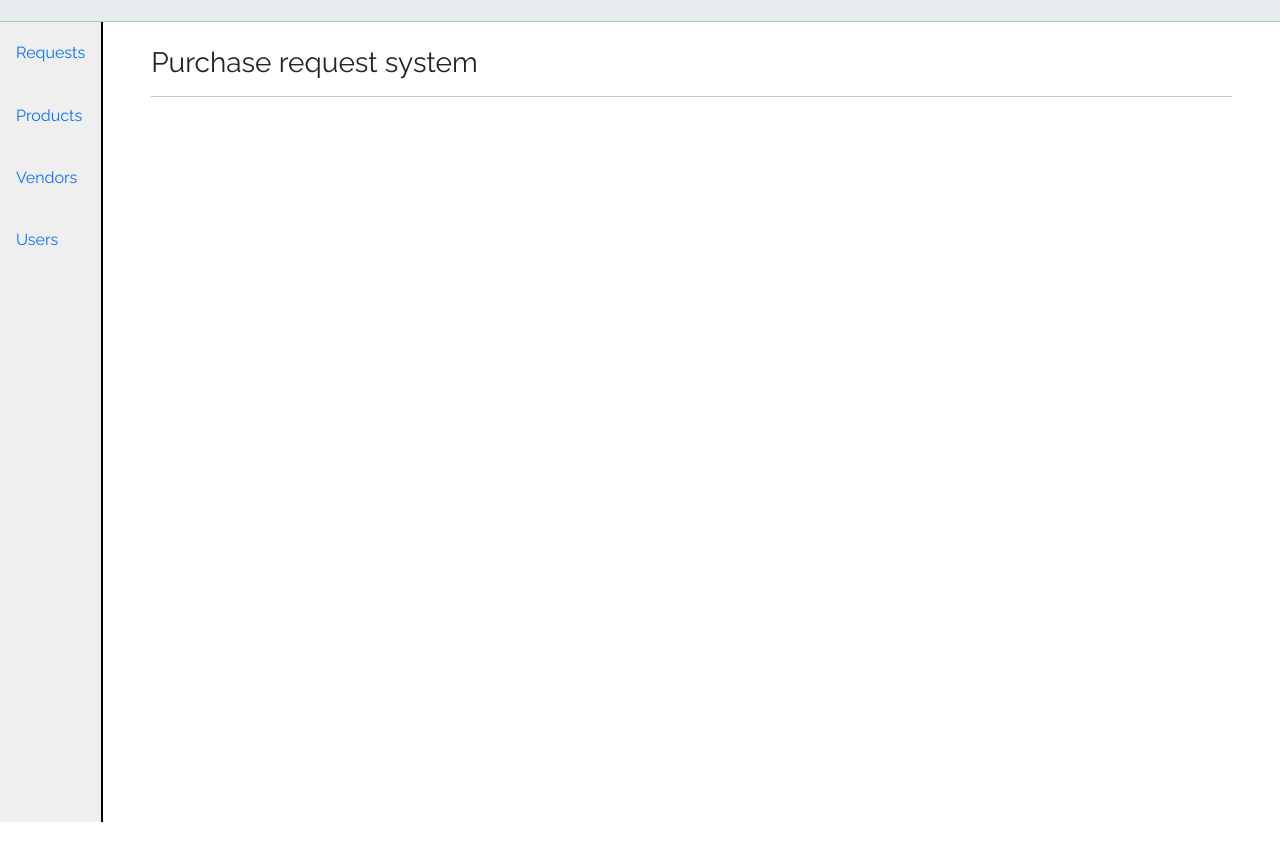
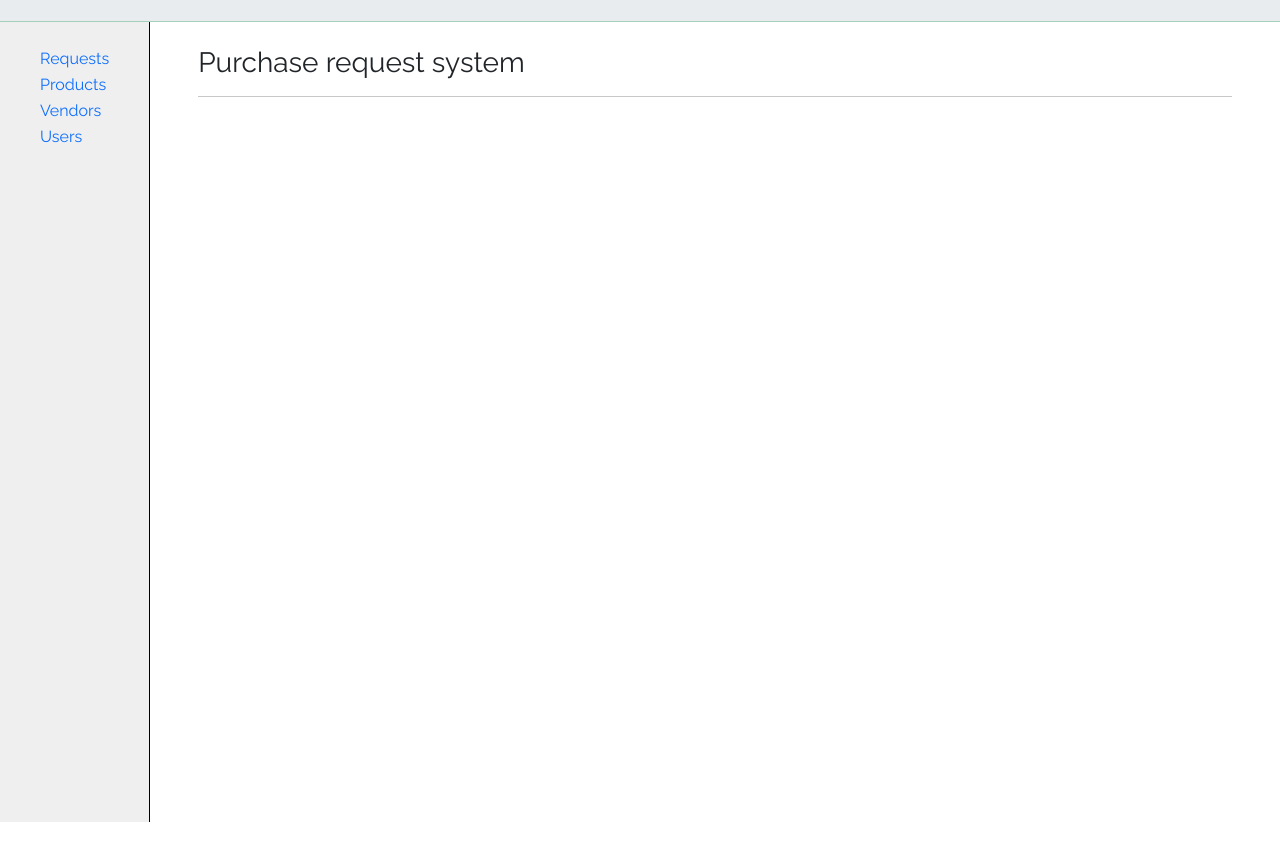
Before and after one commit to Jluncan/prs-capstone, a website: page index.html in a window 1280 px wide. Shown: the part 73-934 px from the top of the page. Drawn offline with nearby package versions, Linux system fonts and the light colour scheme.

Commit message:
fixed nav bar

```diff
--- a/css/style.css
+++ b/css/style.css
@@ -18,7 +18,7 @@ a {
   background-color: #efefef;
   border-right: 1px solid black;
   border-width: 1px;
-  --bs-nav-link-padding-y: 1.2rem;
+  --bs-nav-link-padding-y: 0.06rem;
 }
 
 .request-header {
--- a/index.html
+++ b/index.html
@@ -32,14 +32,12 @@
 
     <main class="d-flex">
       <nav>
-        <section class="nav flexbox">
-          <ul class="nav flex-column">
-            <li class="nav-item"><a class="nav-link" href="">Requests</a></li>
-            <li class="nav-item"><a class="nav-link" href="">Products</a></li>
-            <li class="nav-item"><a class="nav-link" href="">Vendors</a></li>
-            <li class="nav-item"><a class="nav-link" href="">Users</a></li>
-          </ul>
-        </section>
+        <ul class="nav flex-column p-4">
+          <li class="nav-item"><a class="nav-link" href="">Requests</a></li>
+          <li class="nav-item"><a class="nav-link" href="">Products</a></li>
+          <li class="nav-item"><a class="nav-link" href="">Vendors</a></li>
+          <li class="nav-item"><a class="nav-link" href="">Users</a></li>
+        </ul>
       </nav>
       <section class="container-fluid py-4 px-5">
         <h3>Purchase request system</h3>
```
